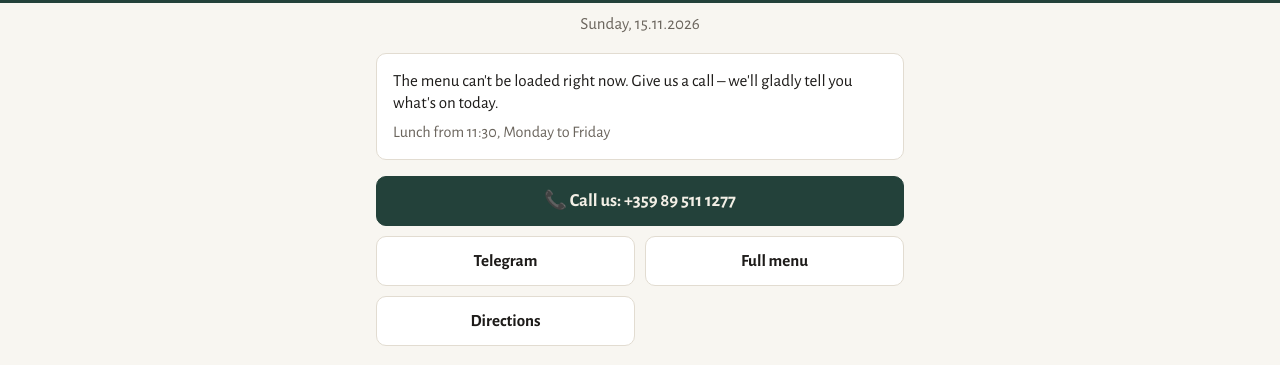
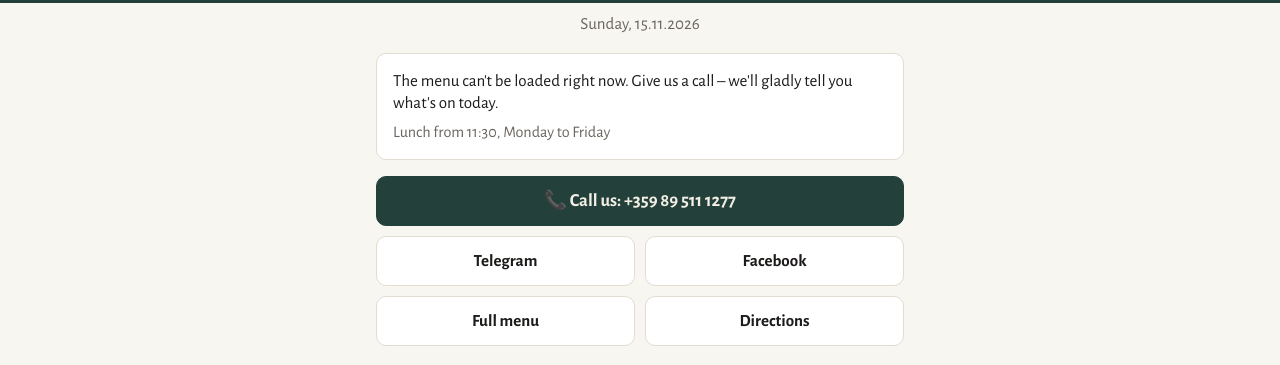
Before and after one commit to chichovci/lunch, a plain HTML site: page index.html in a window 1280 px wide. Shown: the part 98-463 px from the top of the page. Drawn offline with nearby package versions, Linux system fonts and the light colour scheme; no server answers.

Commit message:
Lunch page: Facebook button

```diff
--- a/index.html
+++ b/index.html
@@ -119,7 +119,7 @@
   const DICT_SHEET = "Речник";
   const LINKS = {
     viber: "",     // връзка за присъединяване към Viber общността – очаква се от Тома
-    facebook: ""   // адрес на Facebook страницата – очаква се от Тома
+    facebook: "https://www.facebook.com/Chichovci"   // Facebook страницата
   };
   const CATS = [
     { key: "salads",   bg: "Салати",   en: "Salads" },
```
